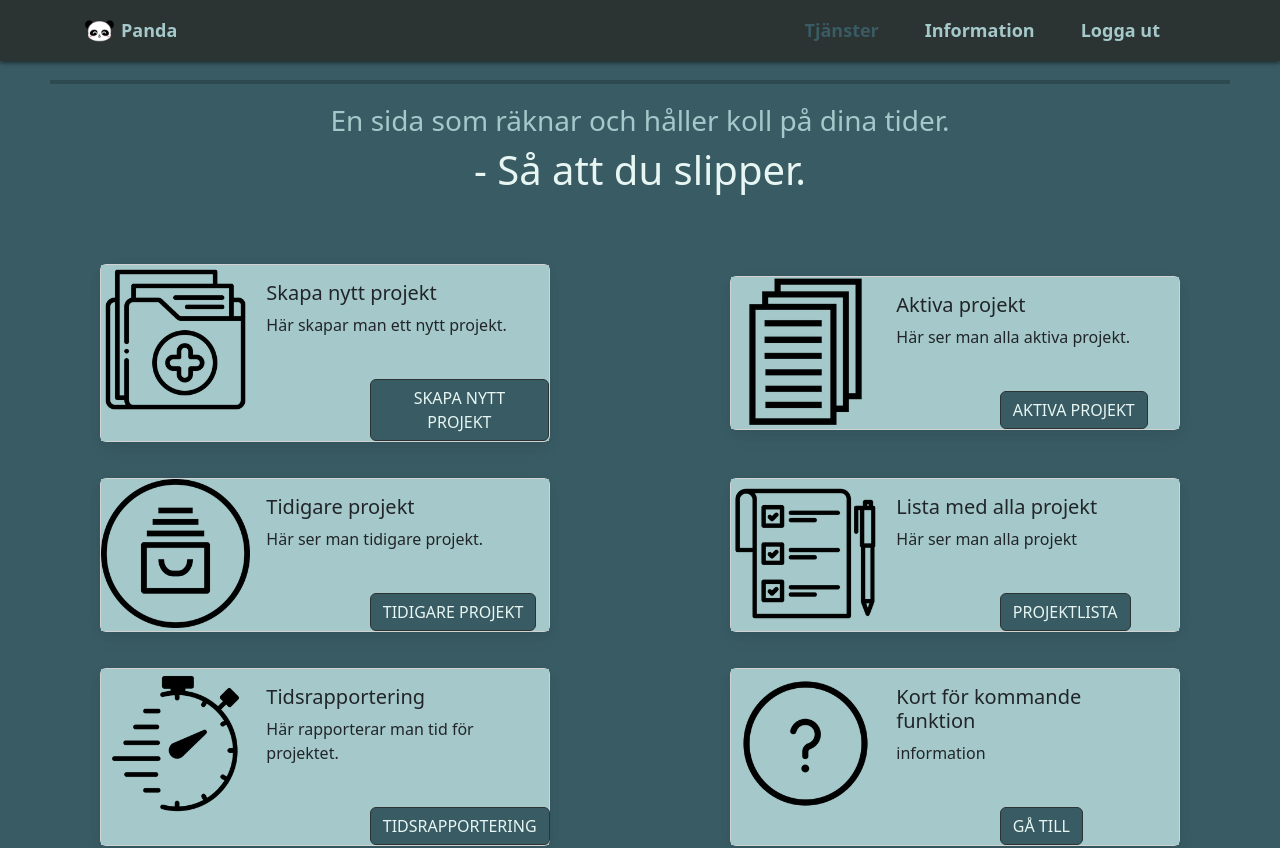
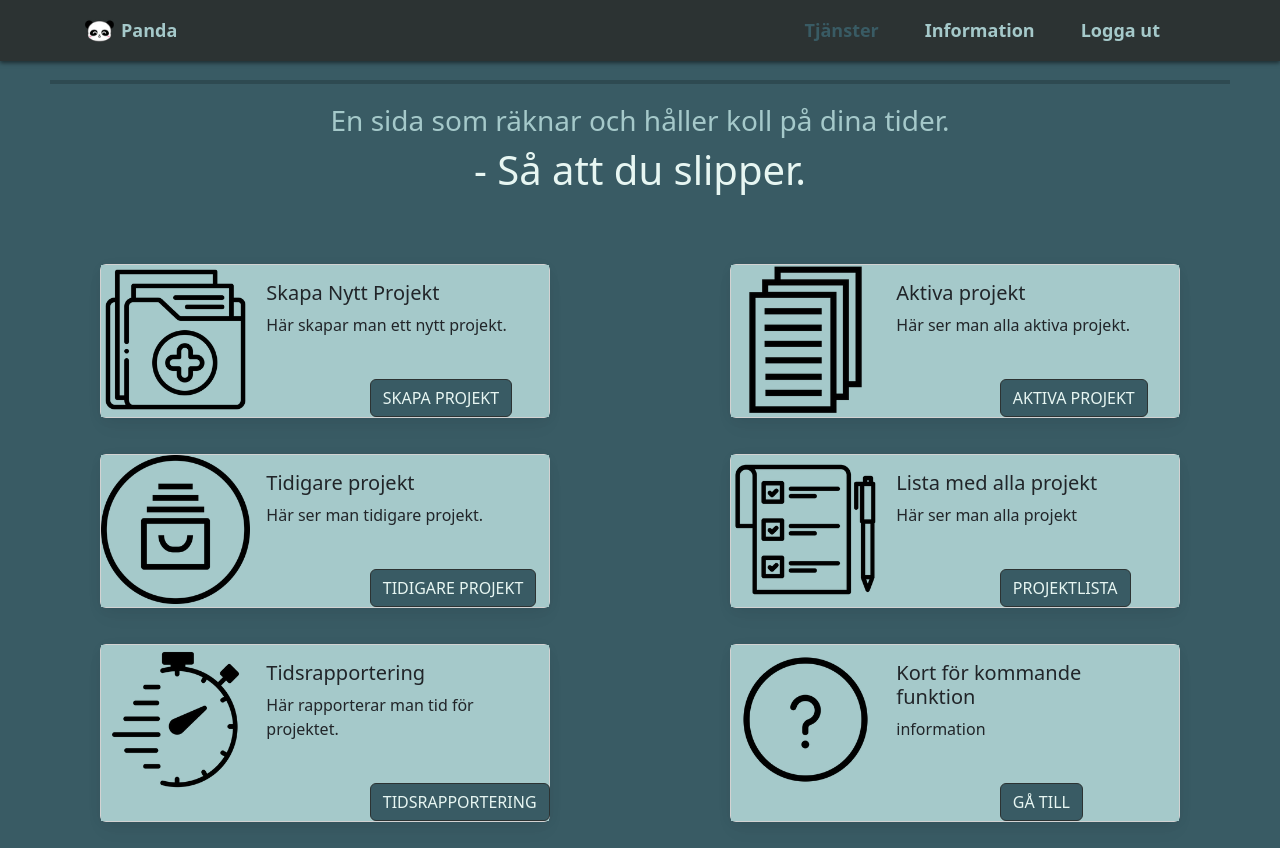
Before and after one commit to peembee/Panda, a React (Create React App) app: page / in a window 1280 px wide. Shown: the top 848 px of the page. Built offline with nearby package versions, Linux system fonts and the light colour scheme.

Commit message:
Css for response-design in home

```diff
--- a/src/components/Home.js
+++ b/src/components/Home.js
@@ -38,14 +38,14 @@ export const HomeComponent = ({sendUser}) => {
                     </div>
                     <div className="col-md-8">
                       <div className="card-body">
-                        <h5 className="card-title">Skapa nytt projekt</h5>
+                        <h5 className="card-title">Skapa Nytt Projekt</h5>
                         <p className="card-text">Här skapar man ett nytt projekt.</p>
                         <p className="card-text">
                         </p>
                       </div>
                       <div>
                         <Link to="/newProject">
-                          <Button id="buttoncss">Skapa nytt projekt</Button>
+                          <Button id="buttoncss">Skapa Projekt</Button>
                         </Link>
                       </div>
                     </div>
```
